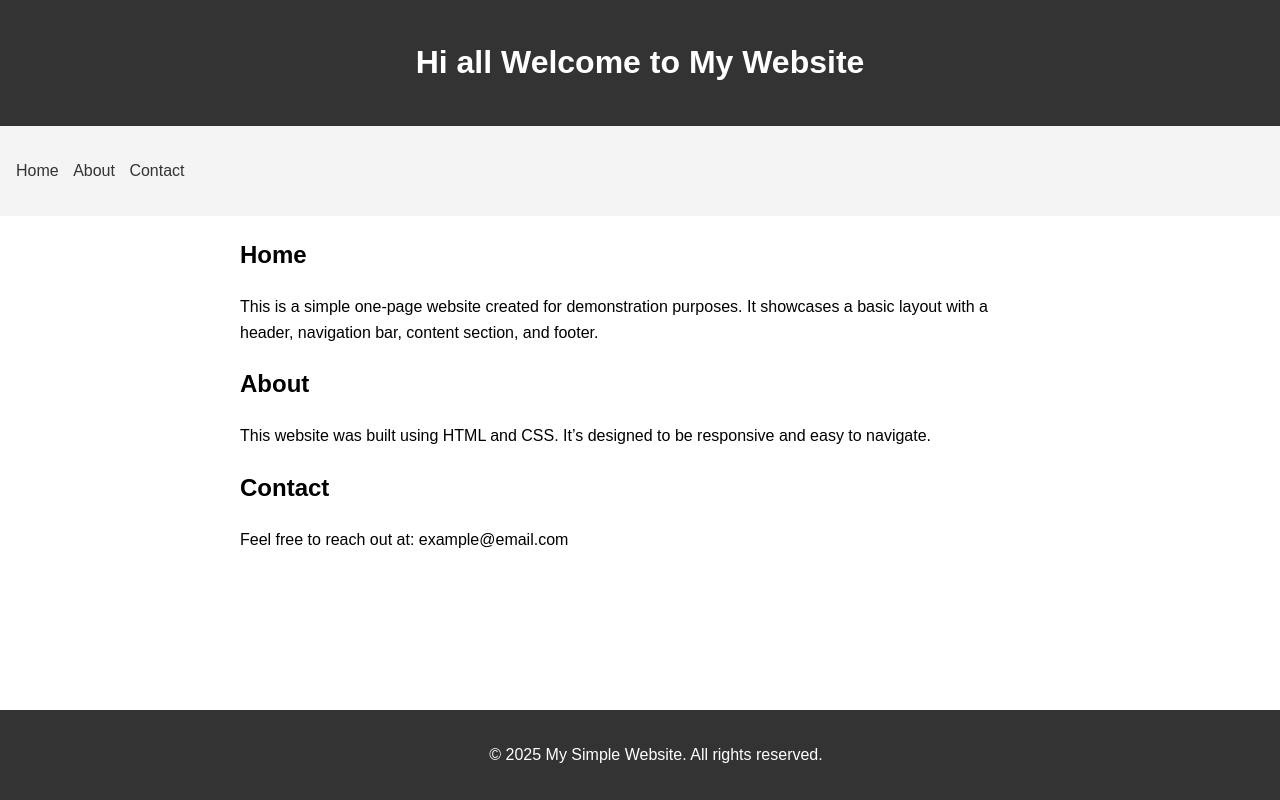
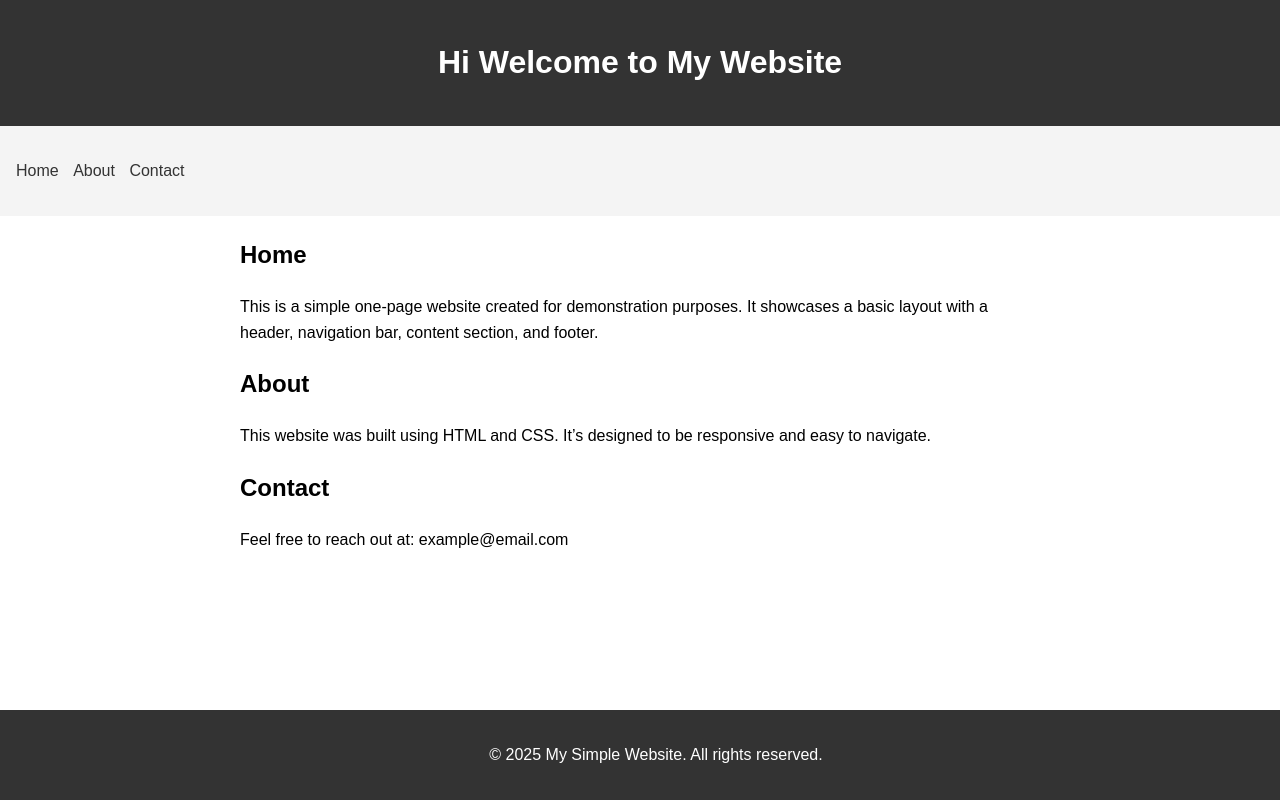
Before and after one commit to xi2481-santosh/my-web-app, a plain HTML site: page index.html in a window 1280 px wide. Drawn offline with Linux system fonts and the light colour scheme.

Commit message:
update jensk

```diff
--- a/index.html
+++ b/index.html
@@ -51,7 +51,7 @@
 </head>
 <body>
   <header>
-    <h1>Hi all Welcome to My Website</h1>
+    <h1>Hi Welcome to My Website</h1>
   </header>
   <nav>
     <ul>
```
